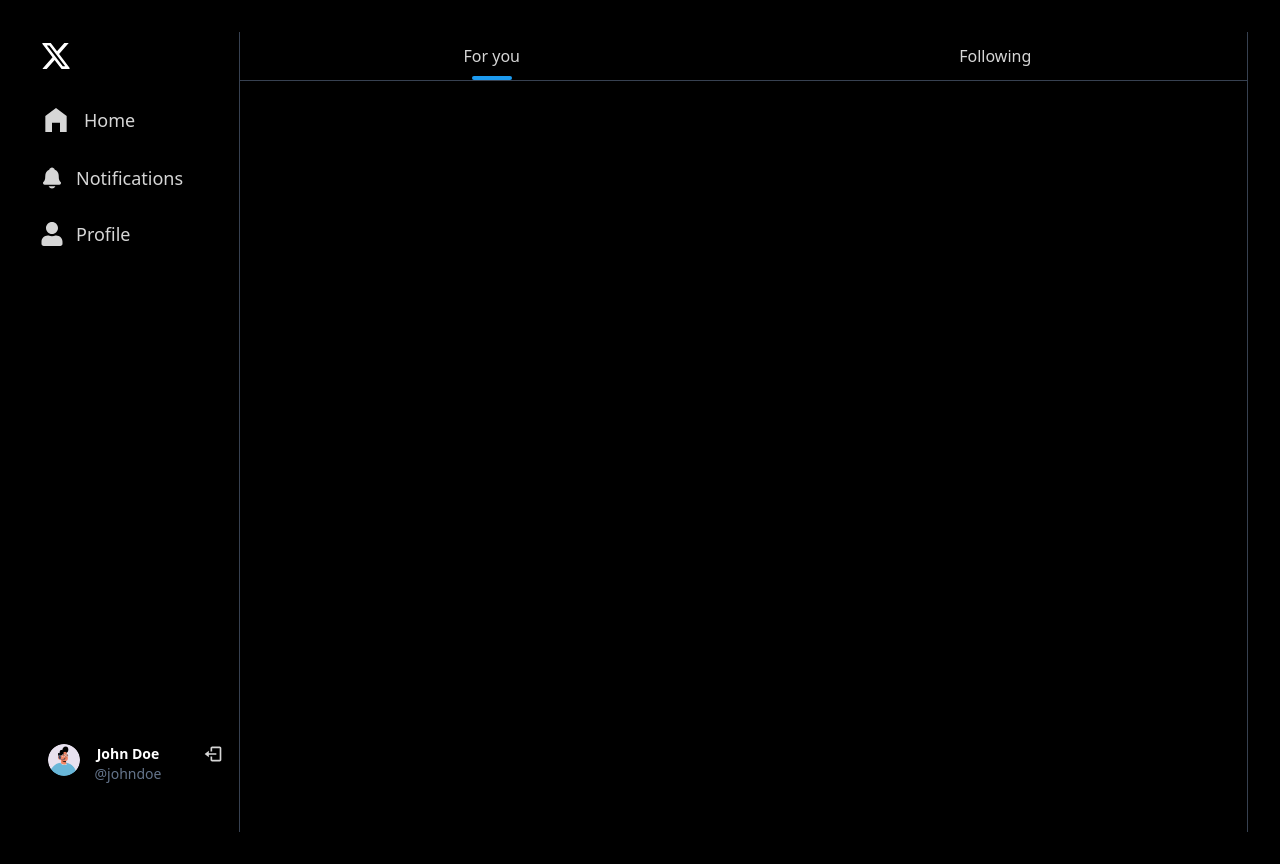
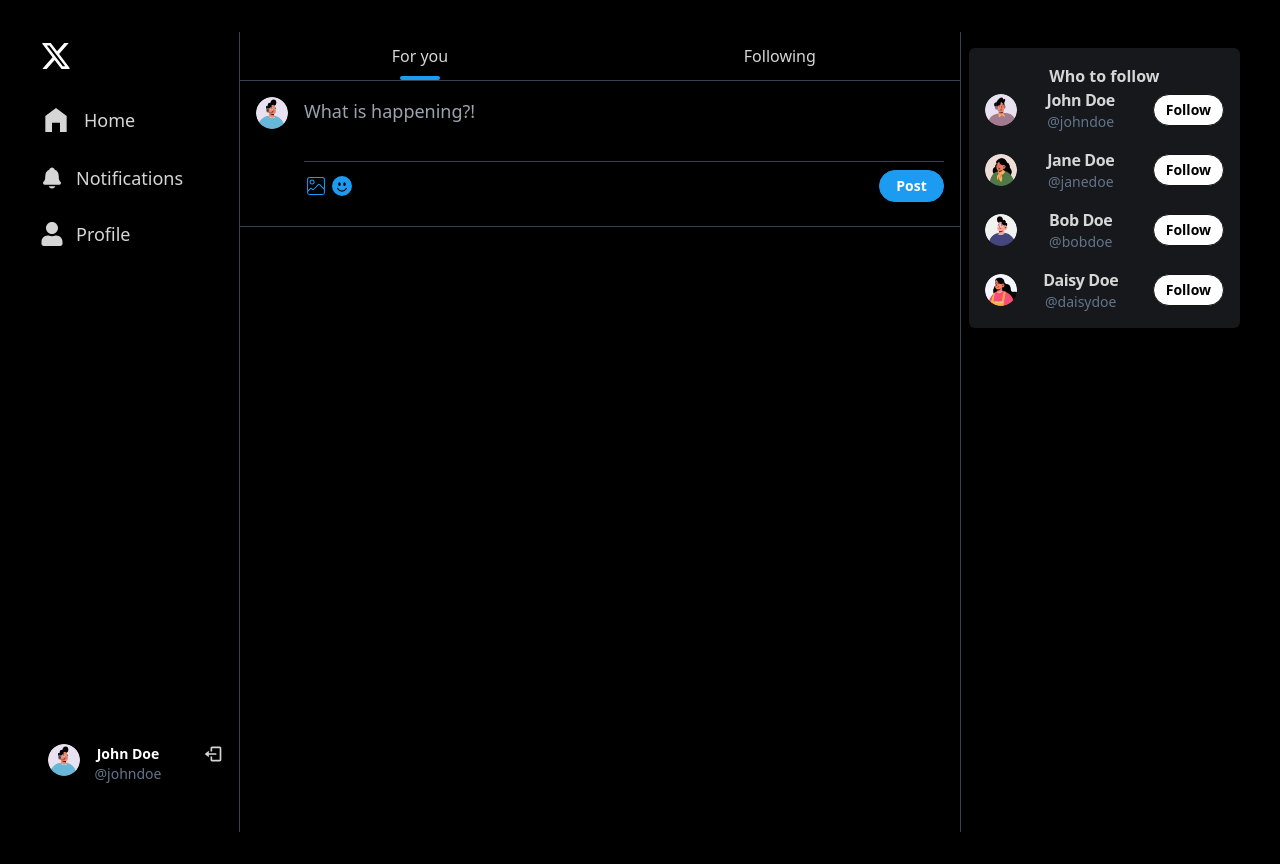
Before and after one commit to hphan9/connecto, a React (Vite) app in the folder frontend/: page / in a window 1280 px wide. Built offline with nearby package versions, Linux system fonts and the light colour scheme.

Commit message:
Create Post components,RightPanel Components

```diff
--- a/frontend/src/App.tsx
+++ b/frontend/src/App.tsx
@@ -4,6 +4,7 @@
 import HomePage from "./pages/home/HomePage";
 import LoginPage from "./pages/auth/LoginPage";
 import SignUpPage from "./pages/auth/SignupPage";
+import RightPanel from "./components/common/RightPanel";
 
 // todo: move routes to seperate file
 function App() {
@@ -16,6 +17,7 @@
         <Route path="/login" element={<LoginPage />} />
         <Route path="/signup" element={<SignUpPage />} />
       </Routes>
+      <RightPanel />
     </div>
   );
 }
--- /dev/null
+++ b/frontend/src/components/common/RightPanel.tsx
@@ -0,0 +1,59 @@
+import { Link } from "react-router-dom";
+import RightPanelSkeleton from "../skeletons/RightPanelSkeleton";
+import { USERS_FOR_RIGHT_PANEL } from "../../utils/db/dummy";
+
+const RightPanel = () => {
+  const isLoading = false;
+
+  return (
+    <div className="hidden lg:block my-4 mx-2">
+      <div className="bg-[#16181C] p-4 rounded-md sticky top-2">
+        <p className="font-bold">Who to follow</p>
+        <div className="flex flex-col gap-4">
+          {/* item */}
+          {isLoading && (
+            <>
+              <RightPanelSkeleton />
+              <RightPanelSkeleton />
+              <RightPanelSkeleton />
+              <RightPanelSkeleton />
+            </>
+          )}
+          {!isLoading &&
+            USERS_FOR_RIGHT_PANEL?.map((user) => (
+              <Link
+                to={`/profile/${user.username}`}
+                className="flex items-center justify-between gap-4"
+                key={user._id}
+              >
+                <div className="flex gap-2 items-center">
+                  <div className="avatar">
+                    <div className="w-8 rounded-full">
+                      <img src={user.profileImg || "/avatar-placeholder.png"} />
+                    </div>
+                  </div>
+                  <div className="flex flex-col">
+                    <span className="font-semibold tracking-tight truncate w-28">
+                      {user.fullName}
+                    </span>
+                    <span className="text-sm text-slate-500">
+                      @{user.username}
+                    </span>
+                  </div>
+                </div>
+                <div>
+                  <button
+                    className="btn bg-white text-black hover:bg-white hover:opacity-90 rounded-full btn-sm"
+                    onClick={(e) => e.preventDefault()}
+                  >
+                    Follow
+                  </button>
+                </div>
+              </Link>
+            ))}
+        </div>
+      </div>
+    </div>
+  );
+};
+export default RightPanel;
--- /dev/null
+++ b/frontend/src/components/skeletons/RightPanelSkeleton.tsx
@@ -0,0 +1,17 @@
+const RightPanelSkeleton = () => {
+  return (
+    <div className="flex flex-col gap-2 w-52 my-2">
+      <div className="flex gap-2 items-center">
+        <div className="skeleton w-8 h-8 rounded-full shrink-0"></div>
+        <div className="flex flex-1 justify-between">
+          <div className="flex flex-col gap-1">
+            <div className="skeleton h-2 w-12 rounded-full"></div>
+            <div className="skeleton h-2 w-16 rounded-full"></div>
+          </div>
+          <div className="skeleton h-6 w-14 rounded-full"></div>
+        </div>
+      </div>
+    </div>
+  );
+};
+export default RightPanelSkeleton;
--- a/frontend/src/pages/home/CreatePost.tsx
+++ b/frontend/src/pages/home/CreatePost.tsx
@@ -1,4 +1,88 @@
+import { CiImageOn } from "react-icons/ci";
+import { BsEmojiSmileFill } from "react-icons/bs";
+import { ChangeEvent, FormEvent, useRef, useState } from "react";
+import { IoCloseSharp } from "react-icons/io5";
+
 const CreatePost = () => {
-  return <></>;
+  const [text, setText] = useState("");
+  const [img, setImg] = useState<string | null>(null);
+
+  const imgRef = useRef<HTMLInputElement>(null);
+
+  const isPending = false;
+  const isError = false;
+
+  const data = {
+    profileImg: "/avatars/boy1.png",
+  };
+
+  const handleSubmit = (e: FormEvent<HTMLFormElement>) => {
+    e.preventDefault();
+    alert("Post created successfully");
+  };
+
+  const handleImgChange = (e: ChangeEvent<HTMLInputElement>) => {
+    if (e.target.files) {
+      const file = e.target.files[0];
+      if (file) {
+        const reader = new FileReader();
+        reader.onload = () => {
+          if (typeof reader.result == "string") {
+            console.log(`Load file ${typeof reader.result} `);
+            setImg(reader.result);
+          }
+        };
+        reader.readAsDataURL(file);
+      }
+    }
+  };
+
+  return (
+    <div className="flex p-4 items-start gap-4 border-b border-gray-700">
+      <div className="avatar">
+        <div className="w-8 rounded-full">
+          <img src={data.profileImg || "/avatar-placeholder.png"} />
+        </div>
+      </div>
+      <form className="flex flex-col gap-2 w-full" onSubmit={handleSubmit}>
+        <textarea
+          className="textarea w-full p-0 text-lg resize-none border-none focus:outline-none  border-gray-800"
+          placeholder="What is happening?!"
+          value={text}
+          onChange={(e) => setText(e.target.value)}
+        />
+        {img && (
+          <div className="relative w-72 mx-auto">
+            <IoCloseSharp
+              className="absolute top-0 right-0 text-white bg-gray-800 rounded-full w-5 h-5 cursor-pointer"
+              onClick={() => {
+                setImg(null);
+                imgRef.current.value = null;
+              }}
+            />
+            <img
+              src={img.toString()}
+              className="w-full mx-auto h-72 object-contain rounded"
+            />
+          </div>
+        )}
+
+        <div className="flex justify-between border-t py-2 border-t-gray-700">
+          <div className="flex gap-1 items-center">
+            <CiImageOn
+              className="fill-primary w-6 h-6 cursor-pointer"
+              onClick={() => imgRef.current.click()}
+            />
+            <BsEmojiSmileFill className="fill-primary w-5 h-5 cursor-pointer" />
+          </div>
+          <input type="file" hidden ref={imgRef} onChange={handleImgChange} />
+          <button className="btn btn-primary rounded-full btn-sm text-white px-4">
+            {isPending ? "Posting..." : "Post"}
+          </button>
+        </div>
+        {isError && <div className="text-red-500">Something went wrong</div>}
+      </form>
+    </div>
+  );
 };
 export default CreatePost;
--- /dev/null
+++ b/frontend/src/utils/db/dummy.ts
@@ -0,0 +1,116 @@
+export const POSTS = [
+	{
+		_id: "1",
+		text: "Let's build a fullstack WhatsApp clone with NEXT.JS 14 😍",
+		img: "/posts/post1.png",
+		user: {
+			username: "johndoe",
+			profileImg: "/avatars/boy1.png",
+			fullName: "John Doe",
+		},
+		comments: [
+			{
+				_id: "1",
+				text: "Nice Tutorial",
+				user: {
+					username: "janedoe",
+					profileImg: "/avatars/girl1.png",
+					fullName: "Jane Doe",
+				},
+			},
+		],
+		likes: ["6658s891", "6658s892", "6658s893", "6658s894"],
+	},
+	{
+		_id: "2",
+		text: "How you guys doing? 😊",
+		user: {
+			username: "johndoe",
+			profileImg: "/avatars/boy2.png",
+			fullName: "John Doe",
+		},
+		comments: [
+			{
+				_id: "1",
+				text: "Nice Tutorial",
+				user: {
+					username: "janedoe",
+					profileImg: "/avatars/girl2.png",
+					fullName: "Jane Doe",
+				},
+			},
+		],
+		likes: ["6658s891", "6658s892", "6658s893", "6658s894"],
+	},
+	{
+		_id: "3",
+		text: "Astronaut in a room of drawers, generated by Midjourney. 🚀",
+		img: "/posts/post2.png",
+		user: {
+			username: "johndoe",
+			profileImg: "/avatars/boy3.png",
+			fullName: "John Doe",
+		},
+		comments: [],
+		likes: ["6658s891", "6658s892", "6658s893", "6658s894", "6658s895", "6658s896"],
+	},
+	{
+		_id: "4",
+		text: "I'm learning GO this week. Any tips? 🤔",
+		img: "/posts/post3.png",
+		user: {
+			username: "johndoe",
+			profileImg: "/avatars/boy3.png",
+			fullName: "John Doe",
+		},
+		comments: [
+			{
+				_id: "1",
+				text: "Nice Tutorial",
+				user: {
+					username: "janedoe",
+					profileImg: "/avatars/girl3.png",
+					fullName: "Jane Doe",
+				},
+			},
+		],
+		likes: [
+			"6658s891",
+			"6658s892",
+			"6658s893",
+			"6658s894",
+			"6658s895",
+			"6658s896",
+			"6658s897",
+			"6658s898",
+			"6658s899",
+		],
+	},
+];
+
+export const USERS_FOR_RIGHT_PANEL = [
+	{
+		_id: "1",
+		fullName: "John Doe",
+		username: "johndoe",
+		profileImg: "/avatars/boy2.png",
+	},
+	{
+		_id: "2",
+		fullName: "Jane Doe",
+		username: "janedoe",
+		profileImg: "/avatars/girl1.png",
+	},
+	{
+		_id: "3",
+		fullName: "Bob Doe",
+		username: "bobdoe",
+		profileImg: "/avatars/boy3.png",
+	},
+	{
+		_id: "4",
+		fullName: "Daisy Doe",
+		username: "daisydoe",
+		profileImg: "/avatars/girl2.png",
+	},
+];
```
